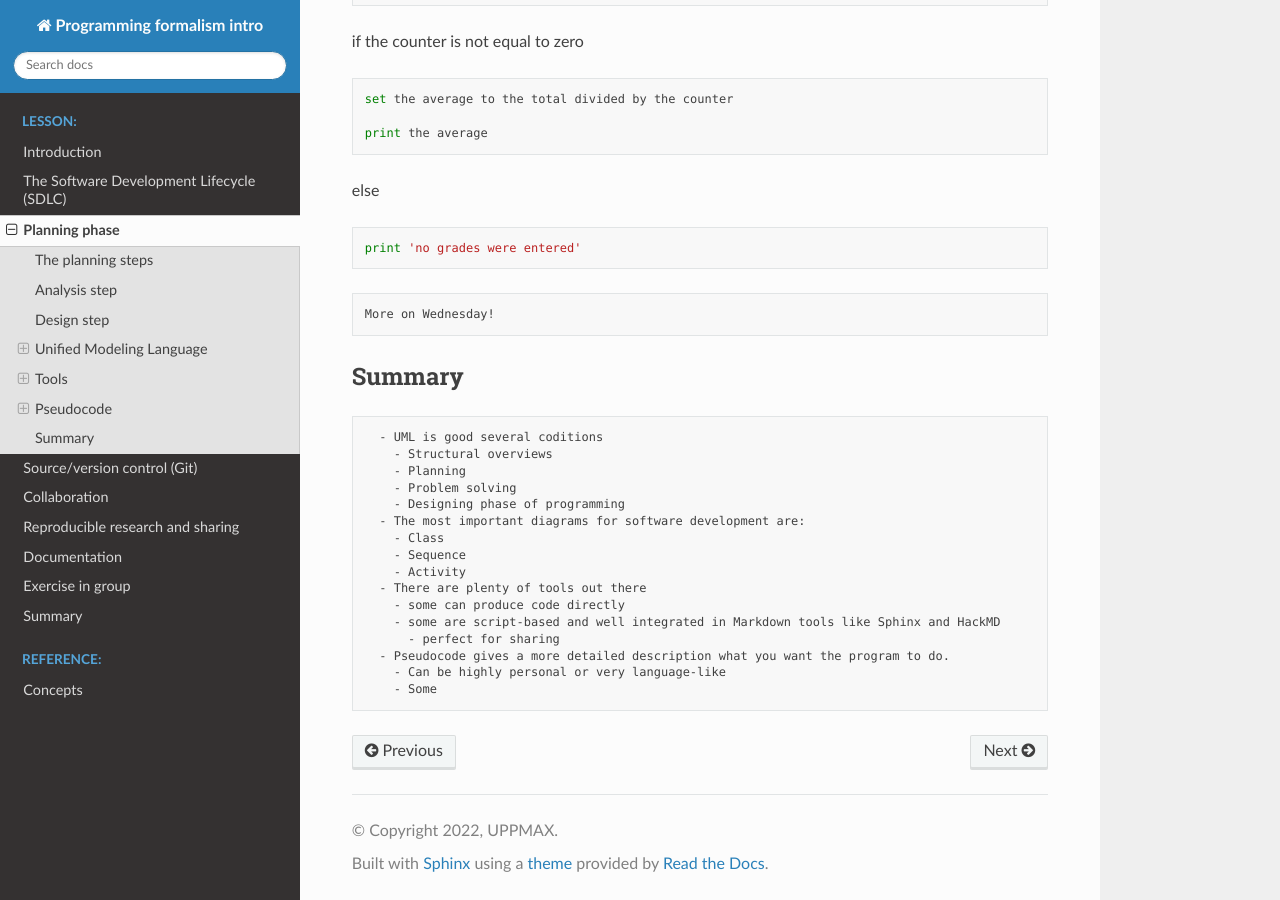
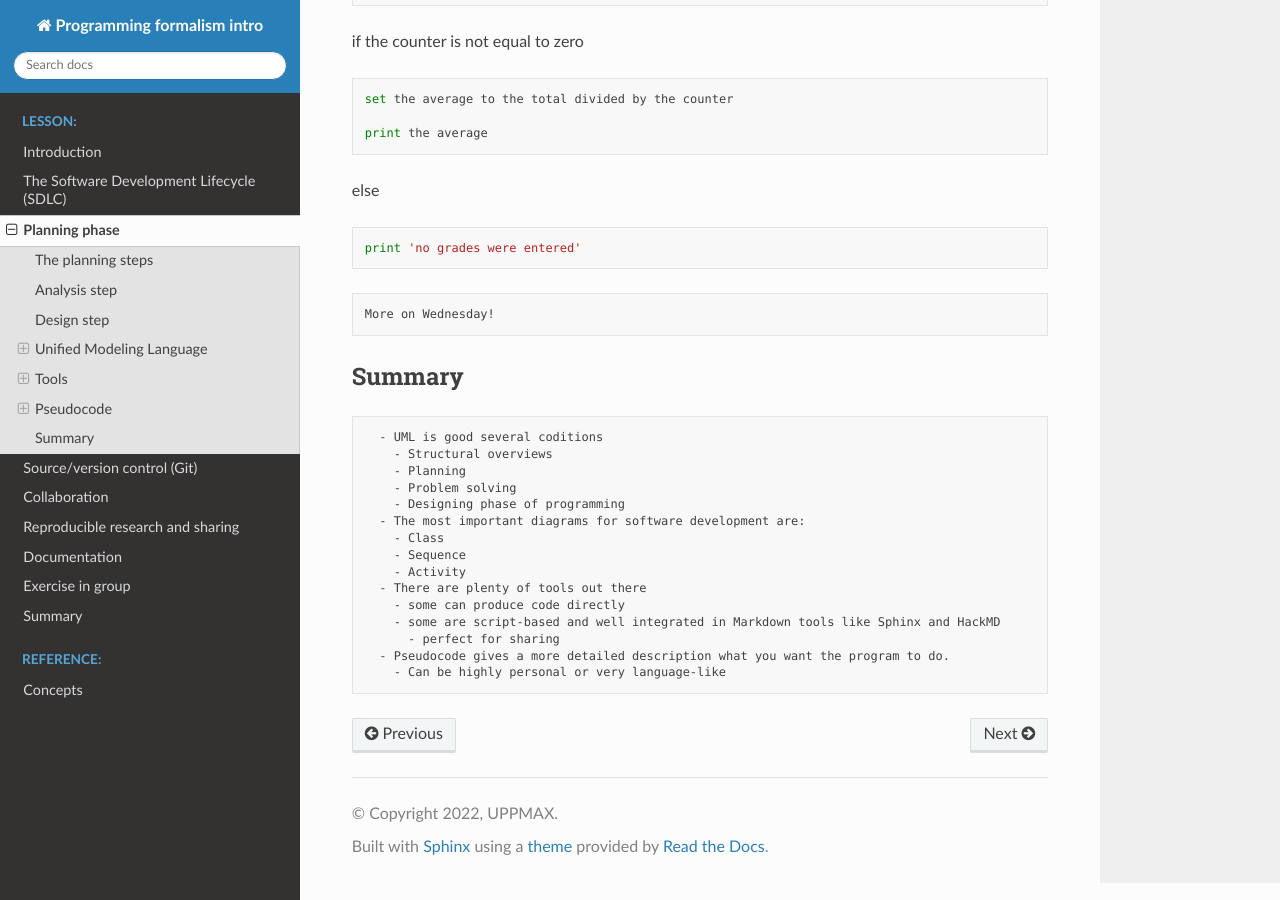
Before and after one commit to UPPMAX/programming_formalisms_intro, a Sphinx documentation site: the page built from doc/flowcharts.md, in a window 1280 px wide and 900 px high, scrolled down 6919 px. Built offline with Sphinx 7.4.7 and the Read the Docs theme 2.0.0, drawn with Linux system fonts in a browser that asks for light colours; pages that are not in the unit, such as notebooks, are missing from menus.

Commit message:
Update flowcharts.md

`````diff
--- a/doc/flowcharts.md
+++ b/doc/flowcharts.md
@@ -343,5 +343,4 @@ More on Wednesday!
       - perfect for sharing
   - Pseudocode gives a more detailed description what you want the program to do.
     - Can be highly personal or very language-like
-    - Some
 ````
`````
